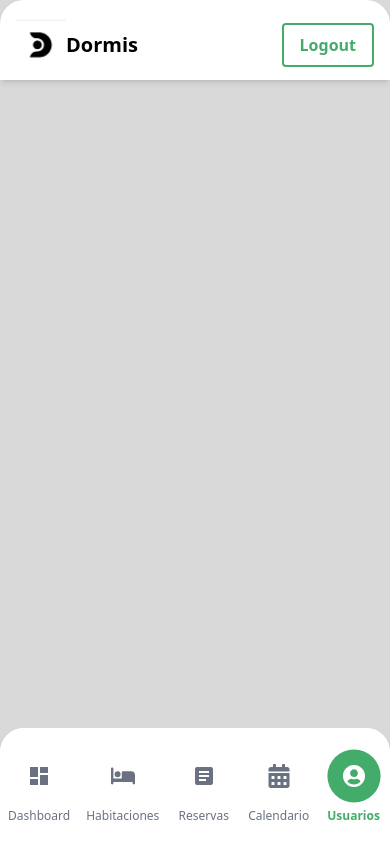
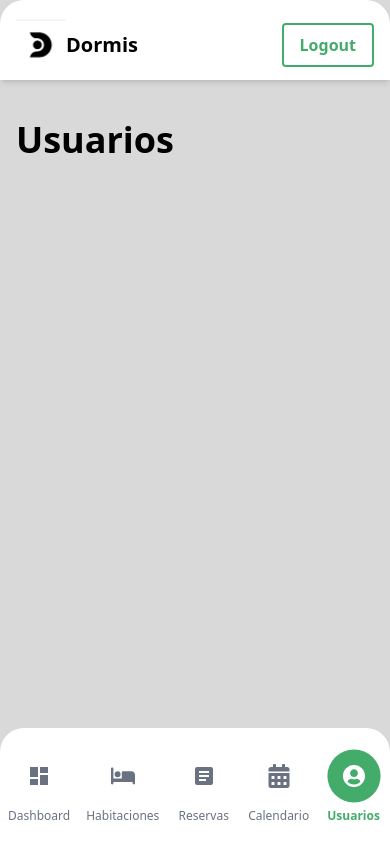
Before and after one commit to hoteldormis1/posada-dormis-frontend, a Next.js app: page /usuarios in a window 390 px wide. Built offline with nearby package versions, Linux system fonts and the light colour scheme.

Commit message:
:art: olvidar contrasena y login responsiveness

```diff
--- a/app/_styles/global-styles.ts
+++ b/app/_styles/global-styles.ts
@@ -1 +1,2 @@
-export const pantallaPrincipalEstilos = 'bg-background w-full min-h-screen';
+export const pantallaPrincipalEstilos = 'bg-background w-full min-h-screen pt-30 px-4';
+export const fuenteDeTitulo = 'text-4xl font-semibold'
--- a/app/calendario/page.tsx
+++ b/app/calendario/page.tsx
@@ -1,11 +1,12 @@
 import React from 'react'
-import { pantallaPrincipalEstilos } from '../_styles/global-styles'
+import { fuenteDeTitulo, pantallaPrincipalEstilos } from '../_styles/global-styles'
 
-const page = () => {
+const Calendario = () => {
   return (
     <div className={pantallaPrincipalEstilos}>
+          <label className={fuenteDeTitulo}>Calendario</label>
     </div>
   )
 }
 
-export default page
+export default Calendario
--- a/app/dashboard/page.tsx
+++ b/app/dashboard/page.tsx
@@ -1,11 +1,12 @@
 import React from 'react'
-import { pantallaPrincipalEstilos } from '../_styles/global-styles'
+import { fuenteDeTitulo, pantallaPrincipalEstilos } from '../_styles/global-styles'
 
-const page = () => {
+const Dashboard = () => {
   return (
     <div className={pantallaPrincipalEstilos}>
+      <label className={fuenteDeTitulo}>Dashboards</label>
     </div>
   )
 }
 
-export default page
+export default Dashboard
--- a/app/globals.css
+++ b/app/globals.css
@@ -10,3 +10,14 @@
   --color-background: #D9D9D9;
   --color-main: #43AC6A;
 }
+
+@layer base {
+    *, *::before, *::after {
+        box-sizing: border-box;
+    }
+
+    * {
+        margin: 0;
+        padding: 0;
+    }
+}
--- a/app/habitaciones/page.tsx
+++ b/app/habitaciones/page.tsx
@@ -1,11 +1,12 @@
 import React from 'react'
-import { pantallaPrincipalEstilos } from '../_styles/global-styles'
+import { fuenteDeTitulo, pantallaPrincipalEstilos } from '../_styles/global-styles'
 
-const page = () => {
+const Habitaciones = () => {
   return (
     <div className={pantallaPrincipalEstilos}>
+        <label className={fuenteDeTitulo}>Habitaciones</label>
     </div>
   )
 }
 
-export default page
+export default Habitaciones
--- a/app/login/page.tsx
+++ b/app/login/page.tsx
@@ -2,13 +2,13 @@ import React from "react";
 import Link from "next/link";
 import { LoginIzquierda } from "../_components";
 
-const Page = () => {
+const Login = () => {
 	return (
 		<div
-			className="flex flex-col justify-center items-center h-screen w-full bg-cover bg-center"
+			className="flex flex-col justify-center items-center min-h-screen w-full bg-cover bg-center"
 			style={{ backgroundImage: "url('/carlos_paz.png')" }} // o puede ser una URL externa
 		>
-			<div className="flex">
+			<div className="flex flex-col w-full md:w-auto md:flex-row px-8">
 				{/* Izquierda: información de la posada */}
 				<LoginIzquierda includeDescription={true}/>
 
@@ -41,7 +41,7 @@ const Page = () => {
 						<div className="flex items-center justify-between gap-4 pt-4">
 							<Link
 								href="/dashboard"
-								className="w-1/3 bg-[#43AC6A] hover:bg-[#43AC6A] text-white py-2 px-4 rounded transition duration-200"
+								className="w-1/3 text-center bg-[#43AC6A] hover:bg-[#43AC6A] text-white py-2 px-4 rounded transition duration-200"
 							>
 								Acceder
 							</Link>
@@ -54,4 +54,4 @@ const Page = () => {
 	);
 };
 
-export default Page;
+export default Login;
--- a/app/olvidarContrasena/page.tsx
+++ b/app/olvidarContrasena/page.tsx
@@ -1,13 +1,13 @@
 import React from "react";
 import { LoginIzquierda } from "../_components";
 
-const Page = () => {
+const OlvidarContrasena = () => {
     return (
         <div
             className="flex flex-col justify-center items-center h-screen w-full bg-cover bg-center"
             style={{ backgroundImage: "url('/carlos_paz.png')" }} // o puede ser una URL externa
         >
-            <div className="flex">
+			<div className="flex flex-col w-full md:w-auto md:flex-row px-8">
                 {/* Izquierda: información de la posada */}
 				<LoginIzquierda includeDescription={false}/>
 
@@ -42,4 +42,4 @@ const Page = () => {
     );
 };
 
-export default Page;
+export default OlvidarContrasena;
--- a/app/page.tsx
+++ b/app/page.tsx
@@ -1,9 +1,25 @@
 import Link from "next/link";
 
 export default function Home() {
-  return (
-    <div className="grid grid-rows-[20px_1fr_20px] items-center justify-items-center min-h-screen p-8 pb-20 gap-16 sm:p-20 font-[family-name:var(--font-geist-sans)]">
-      <Link href="/login">Login</Link>
-    </div>
-  );
+	return (
+		<div
+			className="flex flex-col justify-center items-center h-screen w-full bg-cover bg-center px-4"
+			style={{ backgroundImage: "url('/carlos_paz.png')" }}
+		>
+			<div className="flex flex-col gap-4 w-full max-w-sm">
+				<Link
+					href="/login"
+					className="bg-[#43AC6A] hover:bg-[#37985C] text-white text-center py-3 px-4 rounded-lg transition duration-200 font-medium"
+				>
+					Ingresar
+				</Link>
+				<Link
+					href="/olvidarContrasena"
+					className="text-white text-center underline hover:text-gray-200 transition"
+				>
+					Olvidé mi contraseña
+				</Link>
+			</div>
+		</div>
+	);
 }
--- a/app/reservas/page.tsx
+++ b/app/reservas/page.tsx
@@ -1,9 +1,10 @@
 import React from 'react'
-import { pantallaPrincipalEstilos } from '../_styles/global-styles'
+import { fuenteDeTitulo, pantallaPrincipalEstilos } from '../_styles/global-styles'
 
 const page = () => {
   return (
     <div className={pantallaPrincipalEstilos}>
+          <label className={fuenteDeTitulo}>Reservas</label>
     </div>
   )
 }
--- a/app/usuarios/page.tsx
+++ b/app/usuarios/page.tsx
@@ -1,10 +1,10 @@
 import React from 'react'
-import Footerbar from '../_components/Footerbar'
+import { fuenteDeTitulo, pantallaPrincipalEstilos } from '@/_styles/global-styles'
 
 const page = () => {
   return (
-    <div className='bg-background w-full min-h-screen'>
-        <Footerbar/>
+    <div className={pantallaPrincipalEstilos}>
+          <label className={fuenteDeTitulo}>Usuarios</label>
     </div>
   )
 }
```
